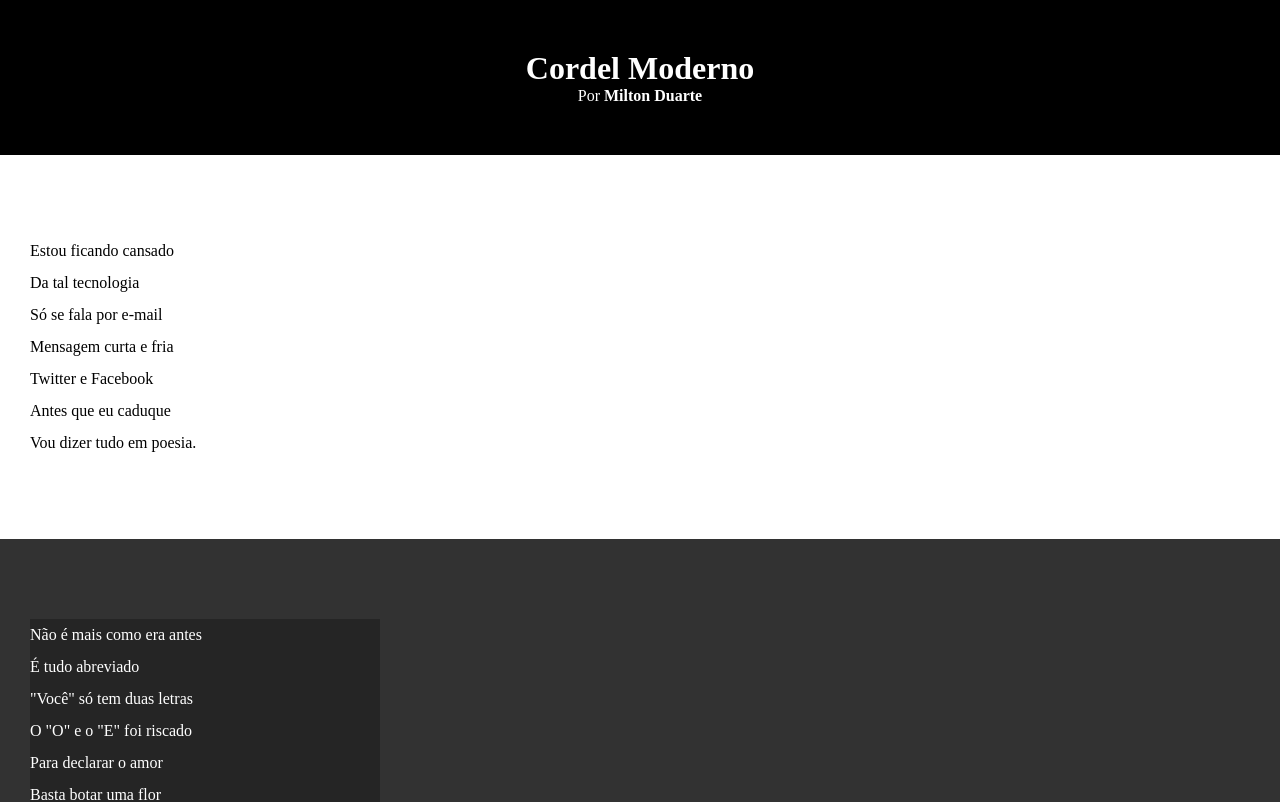
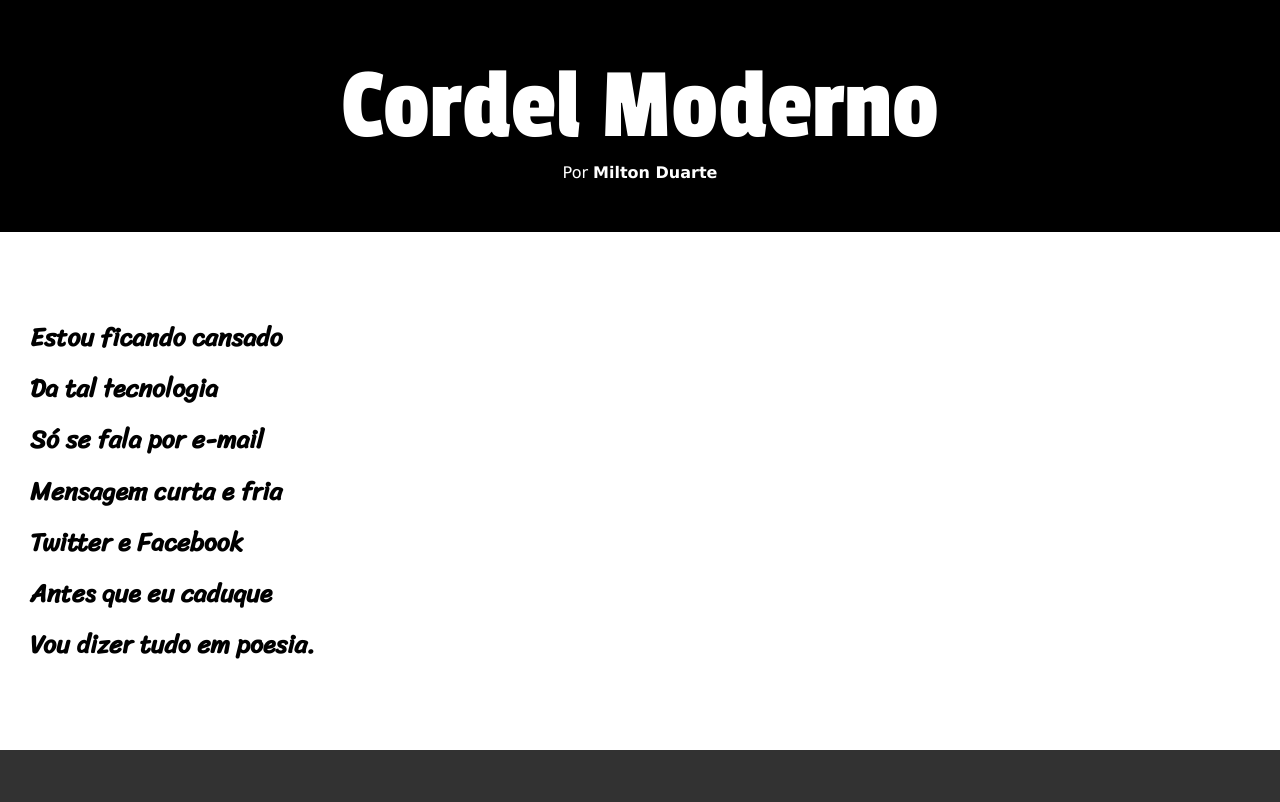
Before and after one commit to kaykyveiga/html-css, a plain HTML site: page projetos/projeto-cordel/index.html in a window 1280 px wide. Shown: the top 802 px of the page. Drawn offline with Linux system fonts and the light colour scheme.

Commit message:
Atualizei o Projeto Cordel

```diff
--- a/projetos/projeto-cordel/estilo/style.css
+++ b/projetos/projeto-cordel/estilo/style.css
@@ -1,18 +1,36 @@
 @charset "UTF-8";
+@import url('https://fonts.googleapis.com/css2?family=Passion+One&display=swap');
+@import url('https://fonts.googleapis.com/css2?family=Sriracha&display=swap');
+
+
+:root{
+    --fonte01: Verdana, Geneva, Tahoma, sans-serif;
+    --fonte02: 'Passion One', cursive;
+    --fonte03: 'Sriracha', cursive;
+}
 *{
     margin: 0px;
     padding: 0px;
+}
+body{
+    min-height: 100vh;
+    font-family: var(--fonte01)
 }
 
 header{
     background-color: black;
     color: white;
     text-align: center;
+
+
 }
 
 header > h1{
     padding-top: 50px;
     font-family: small-caps;
+    font-family: var(--fonte02);
+    font-size: 8vw;
+    font-weight: normal;
 }
 
 header > p{
@@ -33,6 +51,10 @@ section{
     padding-bottom: 10vh;
     line-height: 2em;
     padding-left: 30px;
+    font-family: var(--fonte03);
+    font-weight: bold;
+    font-size: 1.6em;
+
 }
 
 section.normal{
@@ -46,7 +68,8 @@ section.imagem{
 
 section.imagem > p{
     background-color: rgba(0, 0, 0, 0.263);
-    width: 350px;
+    display: inline-block;
+    padding: 8px;
 }
 
 footer{
```
